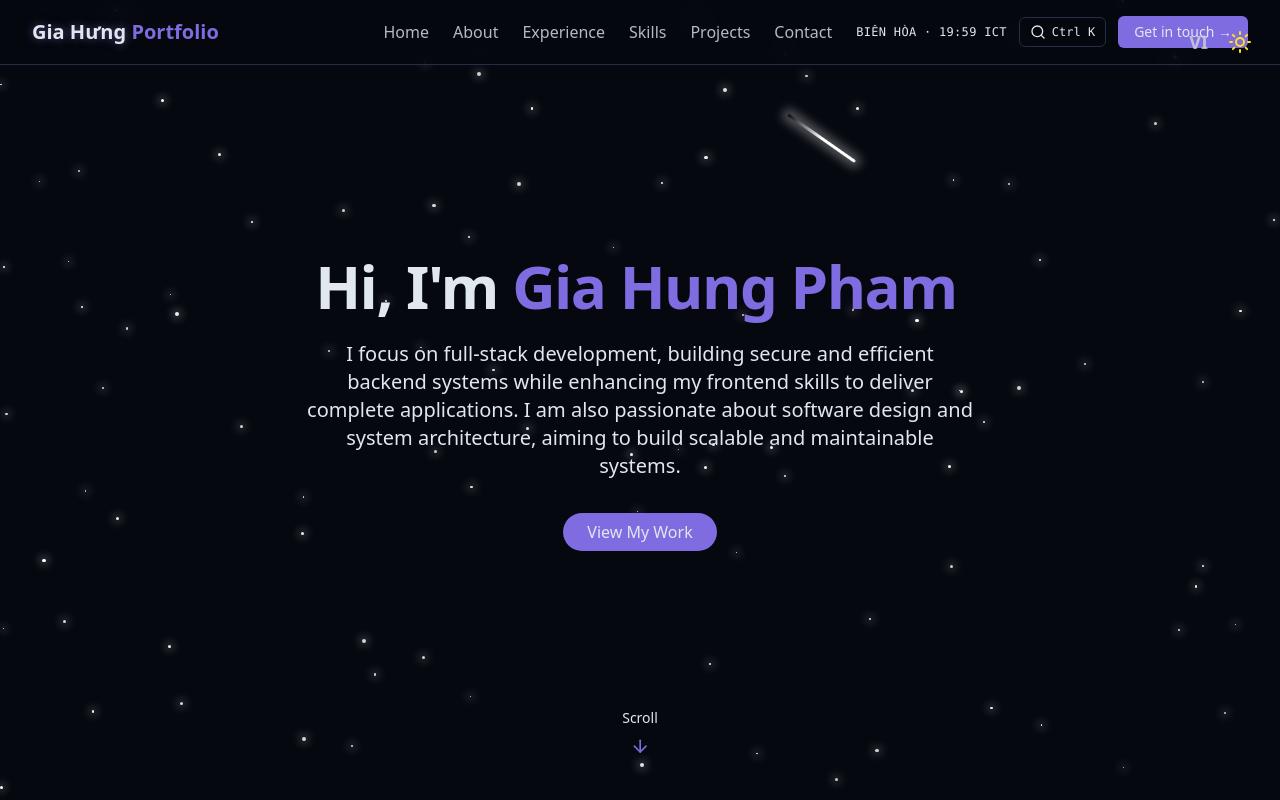
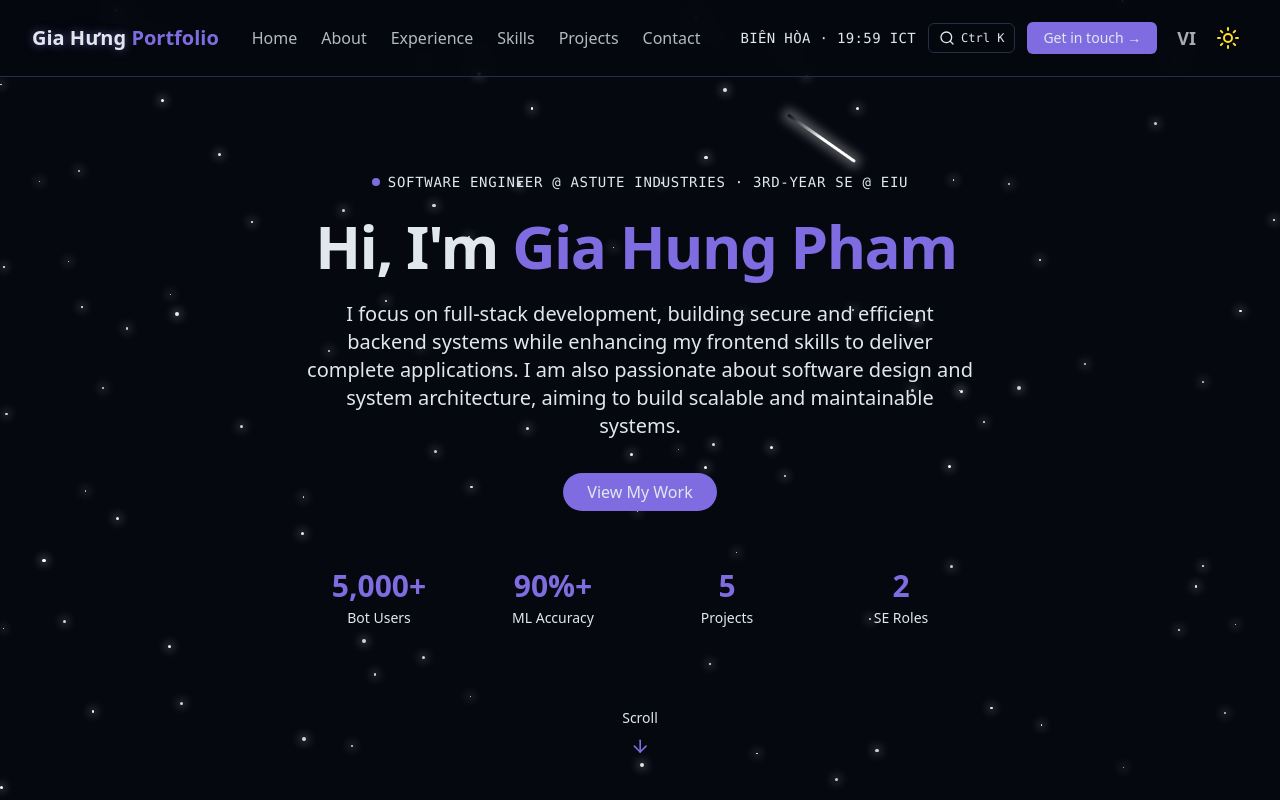
Before and after one commit to Hung1510/Portfolio, a React (Vite) app: page / in a window 1280 px wide. Shown: the top 800 px of the page. Built offline with nearby package versions, Linux system fonts and the light colour scheme; the HTML template or start-up script is replaced by a standard one.

Commit message:
update mutiple file

```diff
--- a/src/components/AboutSection.tsx
+++ b/src/components/AboutSection.tsx
@@ -5,6 +5,9 @@ export const AboutSection = () => {
   return (
     <section id="about" className="py-24 px-4 relative">
       <div className="container mx-auto max-w-5xl">
+        <p className="font-mono text-xs md:text-sm text-primary tracking-[0.25em] mb-3 text-center">
+          {lang({ en: "01 / ABOUT", vi: "01 / GIỚI THIỆU" })}
+        </p>
         <h2 className="text-3xl md:text-4xl font-bold mb-12 text-center">
           {lang({ vi: "Thông tin về", en: "About" })}{" "}
           <span className="text-primary">
--- a/src/components/ContactSection.tsx
+++ b/src/components/ContactSection.tsx
@@ -75,6 +75,9 @@ export const ContactSection = () => {
   return (
     <section id="contact" className="py-24 px-4 relative bg-secondary/30">
       <div className="container mx-auto max-w-5xl">
+        <p className="font-mono text-xs md:text-sm text-primary tracking-[0.25em] mb-3 text-center">
+          {lang({ en: "05 / CONTACT", vi: "05 / LIÊN HỆ" })}
+        </p>
         <h2 className="text-3xl md:text-4xl font-bold mb-4 text-center">
           {lang({ vi: "Liên hệ", en: "Get In" })}{" "}
           <span className="text-primary">
--- a/src/components/ExperienceSection.tsx
+++ b/src/components/ExperienceSection.tsx
@@ -80,6 +80,9 @@ export const ExperienceSection = () => {
   return (
     <section id="experience" className="py-24 px-4 relative">
       <div className="container mx-auto max-w-3xl">
+        <p className="font-mono text-xs md:text-sm text-primary tracking-[0.25em] mb-3 text-center">
+          {lang({ en: "02 / EXPERIENCE", vi: "02 / KINH NGHIỆM" })}
+        </p>
         <h2 className="text-3xl md:text-4xl font-bold mb-12 text-center">
           {lang({ vi: "Kinh nghiệm &", en: "Experience &" })}{" "}
           <span className="text-primary">
--- a/src/components/HeroSection.tsx
+++ b/src/components/HeroSection.tsx
@@ -1,5 +1,12 @@
 import { ArrowDown } from "lucide-react";
 import { lang } from "../helper/lang";
+
+const heroStats = [
+  { value: "5,000+", label: { vi: "Người dùng bot", en: "Bot Users" } },
+  { value: "90%+", label: { vi: "Độ chính xác ML", en: "ML Accuracy" } },
+  { value: "5", label: { vi: "Dự án", en: "Projects" } },
+  { value: "2", label: { vi: "Vị trí SE", en: "SE Roles" } },
+];
 
 export const HeroSection = () => {
   return (
@@ -9,6 +16,19 @@ export const HeroSection = () => {
     >
       <div className="container max-w-4xl mx-auto text-center z-10">
         <div className="space-y-6">
+          <div className="flex items-center justify-center gap-2 opacity-0 animate-fade-in">
+            <span className="relative flex h-2 w-2 shrink-0">
+              <span className="absolute inline-flex h-full w-full rounded-full bg-primary opacity-75 animate-ping"></span>
+              <span className="relative inline-flex h-2 w-2 rounded-full bg-primary"></span>
+            </span>
+            <span className="font-mono text-xs md:text-sm uppercase tracking-wider text-muted-foreground">
+              {lang({
+                en: "Software Engineer @ Astute Industries · 3rd-year SE @ EIU",
+                vi: "Kỹ sư phần mềm @ Astute Industries · Sinh viên năm 3 @ EIU",
+              })}
+            </span>
+          </div>
+
           <h1 className="text-4xl md:text-6xl font-bold tracking-tight">
             <span className="opacity-0 animate-fade-in">
               {lang({ vi: "Xin chào, tôi là", en: "Hi, I'm" })}
@@ -36,6 +56,21 @@ export const HeroSection = () => {
               {lang({ vi: "Xem dự án", en: "View My Work" })}
             </a>
           </div>
+
+          <div className="pt-10 opacity-0 animate-fade-in-delay-4">
+            <div className="grid grid-cols-2 sm:grid-cols-4 gap-6 max-w-2xl mx-auto">
+              {heroStats.map((s) => (
+                <div key={s.label.en} className="text-center">
+                  <div className="text-2xl md:text-3xl font-bold text-primary">
+                    {s.value}
+                  </div>
+                  <div className="text-xs md:text-sm text-muted-foreground mt-1">
+                    {lang(s.label)}
+                  </div>
+                </div>
+              ))}
+            </div>
+          </div>
         </div>
       </div>
 
--- a/src/components/Navbar.tsx
+++ b/src/components/Navbar.tsx
@@ -33,7 +33,7 @@ const LocalTime = () => {
   }, []);
 
   return (
-    <span className="hidden lg:flex items-center font-mono text-xs text-muted-foreground tracking-wide whitespace-nowrap">
+    <span className="hidden lg:flex items-center font-mono text-sm text-muted-foreground tracking-wide whitespace-nowrap">
       BIÊN HÒA · {now} ICT
     </span>
   );
@@ -84,7 +84,7 @@ export const Navbar = () => {
         </a>
 
         {/* desktop nav */}
-        <div className="hidden md:flex items-center gap-6">
+        <div className="hidden md:flex items-center gap-10">
           <div className="flex items-center space-x-6">
             {navItems.map((item, key) => (
               <a
--- a/src/components/ProjectsSection.tsx
+++ b/src/components/ProjectsSection.tsx
@@ -59,7 +59,7 @@ export const projects: Project[] = [
       vi: "Bot Discord đa hệ thống cho cộng đồng người Việt ~350 thành viên, gồm 10 hệ thống (Economy, Games, Moderation, Ticket, Level) với giao diện chủ đề vũ trụ và phản hồi tiếng Việt.",
       en: "A multi-system Discord bot for a ~350-member Vietnamese community with 10 systems (Economy, Games, Moderation, Ticket, Level), a cosmic space theme, and Vietnamese-language responses.",
     }),
-    // 📌 IMAGE: drop your screenshot in public/projects/ then set the path here (e.g. "/projects/discordBot.png")
+    // drop your screenshot in public/projects/ then set the path here (e.g. "/projects/discordBot.png")
     image: "/projects/discordBot.png",
     tags: ["TypeScript", "discord.js", "SQLite", "Railway"],
     demoUrl: "#",
@@ -73,12 +73,26 @@ export const projects: Project[] = [
       vi: "Hệ thống ML đa nhiệm phát hiện phân biệt vùng miền trong văn bản mạng xã hội tiếng Việt, bền vững trước biến thể Telex/làm nhiễu, triển khai dưới dạng REST API (FastAPI) phục vụ kiểm duyệt nội dung theo Nghị định 147/2024.",
       en: "A multi-task ML system for detecting regional discrimination in Vietnamese social media text, robust to Telex/obfuscated variants, deployed as a FastAPI REST API for content moderation aligned with Decree 147/2024.",
     }),
-    // 📌 IMAGE: drop your screenshot in public/projects/ then set the path here (e.g. "/projects/regionResearch.png")
+    // drop your screenshot in public/projects/ then set the path here (e.g. "/projects/regionResearch.png")
     image: "/projects/regionResearch.png",
     tags: ["Python", "Machine Learning", "NLP", "FastAPI"],
     demoUrl: "#",
     githubUrl: "#",
     slug: "region-research",
+  },
+  {
+    id: 6,
+    title: "Shorekeeper Startup Voice",
+    description: lang({
+      vi: "Trình phát không cửa sổ trên Windows phát một câu thoại game khi đăng nhập, kèm pipeline Bash/ffmpeg để trích xuất và chuẩn hóa âm lượng các đoạn âm thanh từ kho SAB của Square Enix.",
+      en: "A no-window Windows player that plays a game voice line at login, plus a Bash/ffmpeg pipeline to extract and loudness-normalize clips from Square Enix SAB audio banks.",
+    }),
+    // drop a screenshot in public/projects/ then set the path here
+    image: "/projects/shorekeeperStartup.png",
+    tags: ["C++", "Win32", "Bash", "ffmpeg"],
+    demoUrl: "#",
+    githubUrl: "https://github.com/Hung1510/Shorekeeper-window-startup-greeting",
+    slug: "shorekeeper-startup",
   },
 ];
 
@@ -86,6 +100,9 @@ export const ProjectsSection = () => {
   return (
     <section id="projects" className="py-24 px-4 relative">
       <div className="container mx-auto max-w-5xl">
+        <p className="font-mono text-xs md:text-sm text-primary tracking-[0.25em] mb-3 text-center">
+          {lang({ en: "04 / PROJECTS", vi: "04 / DỰ ÁN" })}
+        </p>
         <h2 className="text-3xl md:text-4xl font-bold mb-4 text-center">
           {" "}
           {lang({ vi: "Dự án", en: "Featured" })}{" "}
--- a/src/components/SkillsSection.tsx
+++ b/src/components/SkillsSection.tsx
@@ -89,6 +89,9 @@ export const SkillsSection = () => {
   return (
     <section id="skills" className="py-24 px-4 relative bg-secondary/30">
       <div className="container mx-auto max-w-5xl">
+        <p className="font-mono text-xs md:text-sm text-primary tracking-[0.25em] mb-3 text-center">
+          {lang({ en: "03 / SKILLS", vi: "03 / KỸ NĂNG" })}
+        </p>
         <h2 className="text-3xl md:text-4xl font-bold mb-12 text-center">
           {lang({ vi: "Kỹ năng của", en: "My" })}{" "}
           <span className="text-primary">
--- a/src/components/ThemeToggle.tsx
+++ b/src/components/ThemeToggle.tsx
@@ -75,13 +75,5 @@ export const ThemeToggle = () => {
     </div>
   );
 
-  return (
-    <>
-      {/* Mobile */}
-      <Buttons className="md:hidden" />
-
-      {/* Desktop */}
-      <Buttons className="hidden md:flex fixed top-5 right-5 z-50" />
-    </>
-  );
+  return <Buttons />;
 };
```
Also changed, not shown: src/pages/ProjectBlogs.ts (+51 -0 lines).
